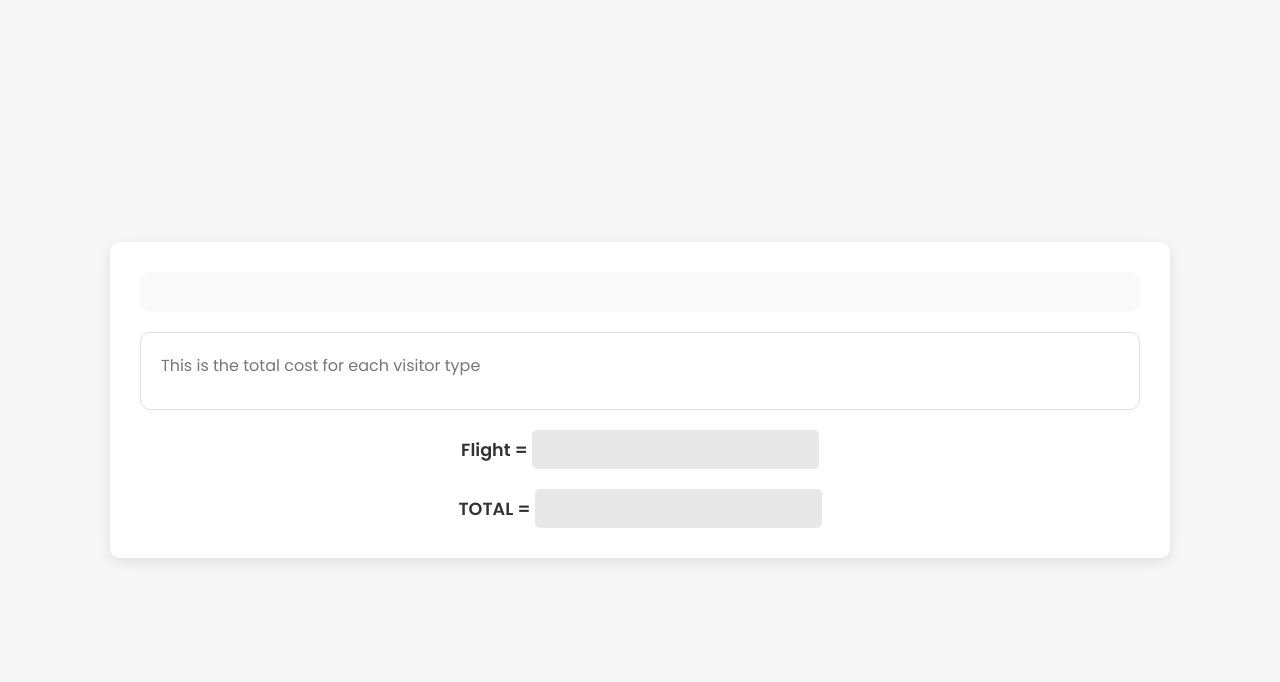
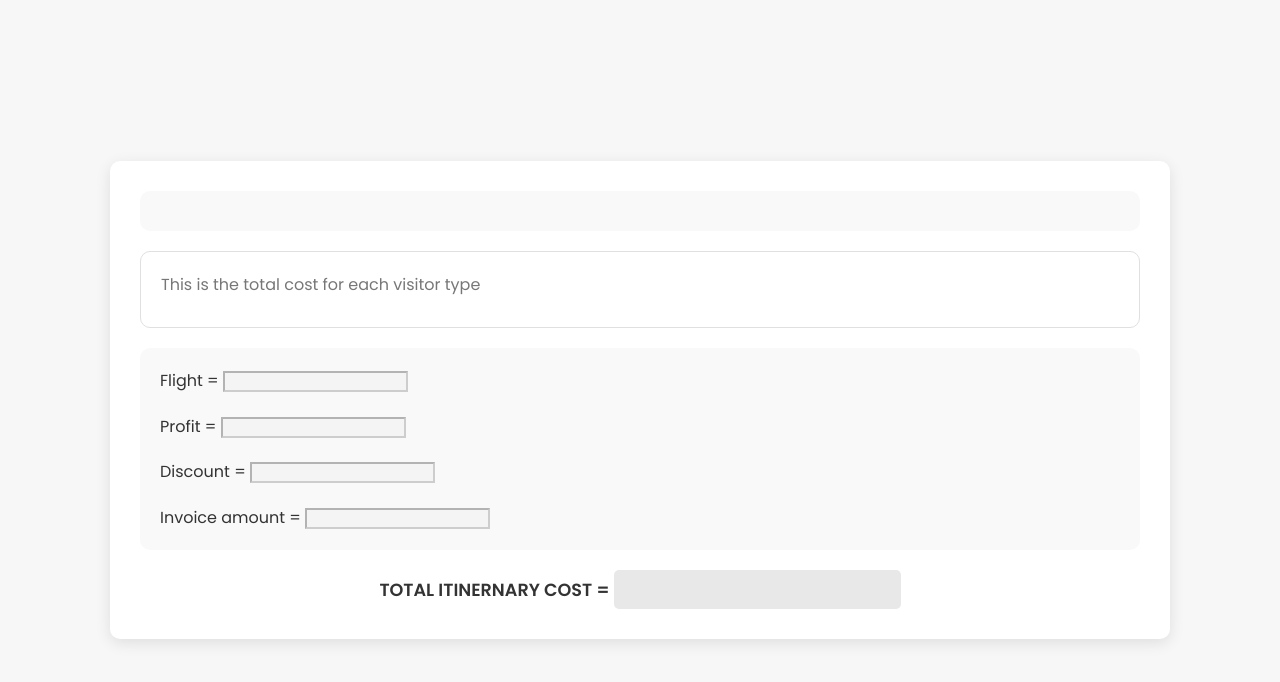
Before and after one commit to MohammedRaghib/Oddyseys, a PHP site: page /preview.php in a window 1280 px wide. Shown: the top 682 px of the page. Run offline with PHP 8.4, Linux system fonts and the light colour scheme.

Commit message:
adjusted preview as per the changes told

```diff
--- a/preview.php
+++ b/preview.php
@@ -31,8 +31,8 @@
         }
 
         .breakdown {
-            display: grid;
-            grid-template-columns: repeat(auto-fill, minmax(300px, 1fr));
+            display: flex;
+            flex-direction: column;
             gap: 20px;
             margin-bottom: 20px;
             padding: 20px;
@@ -82,7 +82,11 @@
             font-weight: 500;
         }
 
-        .flight,
+        .subtotal{
+            font-weight: bold;
+            font-size: 30px;
+        }
+
         .overall_total {
             display: block;
             margin-top: 20px;
@@ -91,7 +95,6 @@
             text-align: center;
         }
 
-        .flight input[type="number"],
         .overall_total input[type="number"] {
             font-size: 1.1em;
             font-weight: bold;
@@ -104,9 +107,24 @@
             display: inline-block;
             text-align: center;
         }
+
         .special_fees {
             border-top: 1px solid black;
             padding: 5px;
+        }
+
+        .other_info {
+            display: flex;
+            flex-direction: column;
+            gap: 20px;
+            margin-top: 20px;
+            padding: 20px;
+            background: #f9f9f9;
+            border-radius: 10px;
+        }
+
+        .other_info input {
+            background-color: rgba(244, 244, 244, 0.85);
         }
     </style>
 </head>
@@ -121,8 +139,15 @@
             <span class="note">This is the total cost for each visitor type</span>
         </section>
 
-        <span class="flight">Flight = <input type="number" name="flight" id="flight" disabled></span>
-        <span class="overall_total">TOTAL = <input type="number" name="total" id="total" disabled></span>
+        <section class="other_info">
+            <span class="flight">Flight = <input type="number" name="flight" id="flight" disabled></span>
+            <span class="profit">Profit = <input type="number" name="profit" id="profit" disabled></span>
+            <span class="discount">Discount = <input type="number" name="discount" id="discount" disabled></span>
+            <span class="invoice_amount">Invoice amount = <input type="number" name="invoice_amount" id="invoice_amount" disabled></span>
+        </section>
+
+        <span class="overall_total">TOTAL ITINERNARY COST = <input type="number" name="total" id="total" disabled></span>
+
     </main>
     <script>
         /* JSON data format gotten from index.php
@@ -198,12 +223,19 @@
 
         const calculateSum = (obj) => Object.values(obj).reduce((sum, num) => sum + num, 0);
 
+        let mainFragment = document.createDocumentFragment();
+
         Object.entries(data.parks).forEach(([key, value]) => {
             if (key !== 'total_cost') {
                 let container = document.createElement('div');
+                let park_name = document.createElement('h2');
+
+                park_name.textContent = value.park_name;
+                container.appendChild(park_name);
                 container.classList.add('parkContainer');
 
                 let fragment = document.createDocumentFragment();
+
                 Object.entries(value.people_breakdown).forEach(([key2, value2]) => {
                     let total_people = calculateSum(value.people_breakdown);
                     let wrapper_div = document.createElement('div');
@@ -214,12 +246,23 @@
                     let car_hire = document.createElement('span');
                     let extras_cost = document.createElement('span');
 
+                    let subtotal = document.createElement('span');
+                    subtotal.classList.add('subtotal');
+                    let fees = {
+                        conservancy_fees: value.conservancy_fees?.by_person_type[key2] || 0,
+                        hotel_cost: value.hotel_cost?.per_night_per_person * value2 || 0,
+                        concession_fees: value.concession_fees?.by_person_type[key2] || 0,
+                        car_hire: (value.car_hire_cost / total_people) * value2 || 0,
+                        extras_cost: (value.extras_cost / total_people) * value2 || 0
+                    }
+
                     title.textContent = `${Formatted_people[key2]} (${value.park_name})`;
-                    conservancy_fees.textContent = `Conservancy Fees: ${value.conservancy_fees?.by_person_type[key2] || 0}`;
-                    hotel_cost.textContent = `Hotel Cost: ${value.hotel_cost?.per_night_per_person * value2 || 0}`;
-                    concession_fees.textContent = `Concession Fees: ${value.concession_fees?.by_person_type[key2] || 0}`;
-                    car_hire.textContent = `Car Hire: ${(value.car_hire_cost / total_people) * value2 || 0}`;
-                    extras_cost.textContent = `Extra Fee: ${(value.extras_cost / total_people) * value2 || 0}`;
+                    conservancy_fees.textContent = `Conservancy Fees: ${fees.conservancy_fees}`;
+                    hotel_cost.textContent = `Hotel Cost: ${fees.hotel_cost}`;
+                    concession_fees.textContent = `Concession Fees: ${fees.concession_fees}`;
+                    car_hire.textContent = `Car Hire: ${fees.car_hire}`;
+                    extras_cost.textContent = `Extra Fee: ${fees.extras_cost}`;
+                    subtotal.textContent = `Subtotal: ${calculateSum(fees)}`;
 
                     wrapper_div.appendChild(title);
                     wrapper_div.appendChild(conservancy_fees);
@@ -227,30 +270,36 @@
                     wrapper_div.appendChild(concession_fees);
                     wrapper_div.appendChild(car_hire);
                     wrapper_div.appendChild(extras_cost);
+                    wrapper_div.appendChild(subtotal);
 
                     fragment.appendChild(wrapper_div);
-
                 });
 
                 let special_fees = document.createElement('span');
                 special_fees.classList.add('special_fees');
-                special_fees.textContent = `Special Fees =  ${value.special_fees?.name || ''} : ${value.special_fees?.total || 0}`;
+                special_fees.textContent = `Special Fees =  ${value.special_fees?.total > 0 ? value.special_fees?.name + ' : ' + value.special_fees?.total : 'No special fees applied' }`;
                 container.appendChild(fragment);
                 container.appendChild(special_fees);
-                document.querySelector('.breakdown').appendChild(container);
+
+                mainFragment.appendChild(container);
             }
         });
+
+        document.querySelector('.breakdown').appendChild(mainFragment);
 
         if (data.total_cost_by_visitor_category) {
             Object.entries(data.total_cost_by_visitor_category).forEach(([key, value]) => {
                 const div = document.createElement('div');
-                div.textContent = `${key}: ${value}`;
+                div.textContent = `Cost For ${Formatted_people[key]}: ${value}`;
                 document.querySelector('.sub_total_people').appendChild(div);
             });
         }
 
         document.querySelector('#flight').value = data.flight || 0;
         document.querySelector('#total').value = data.total || 0;
+        document.querySelector('#profit').value = data.profit || 0;
+        document.querySelector('#discount').value = data.discount || 0;
+        document.querySelector('#invoice_amount').value = data.invoice_amount || 0;
     </script>
 </body>
 
```
